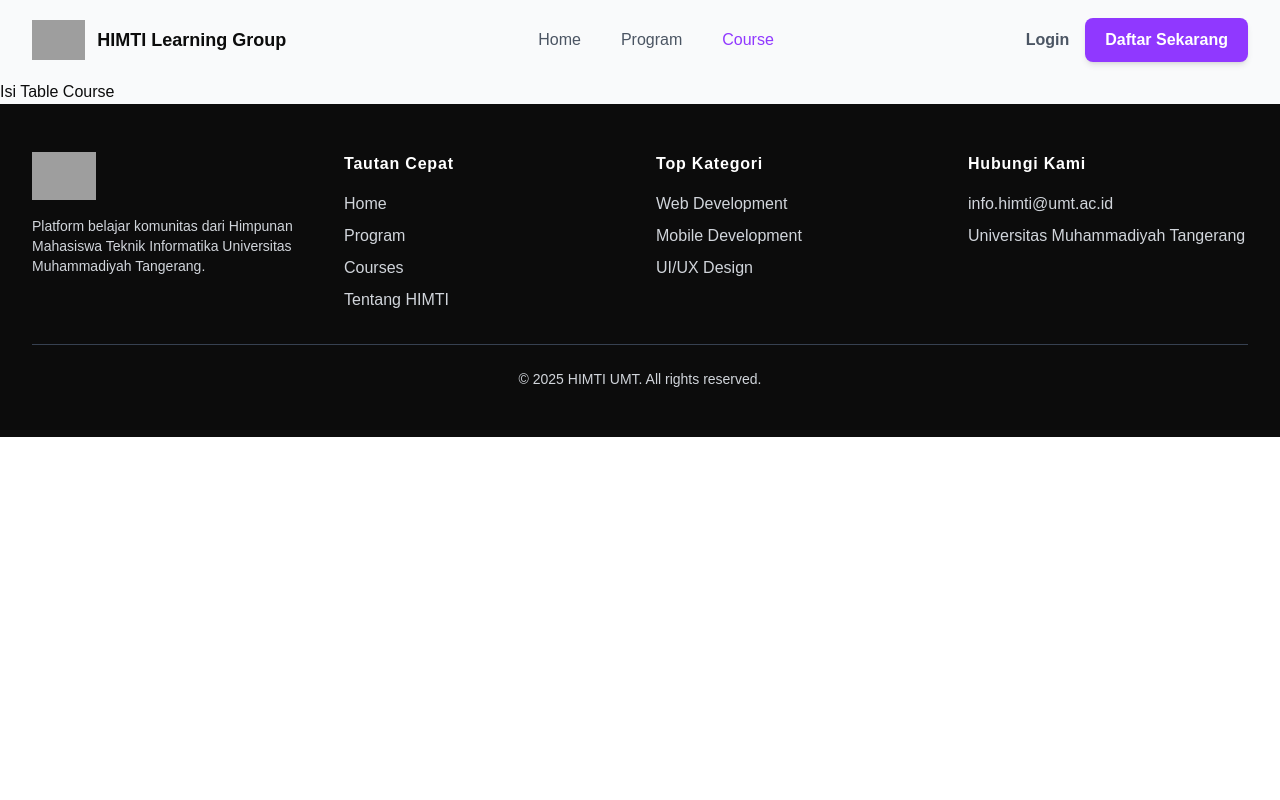
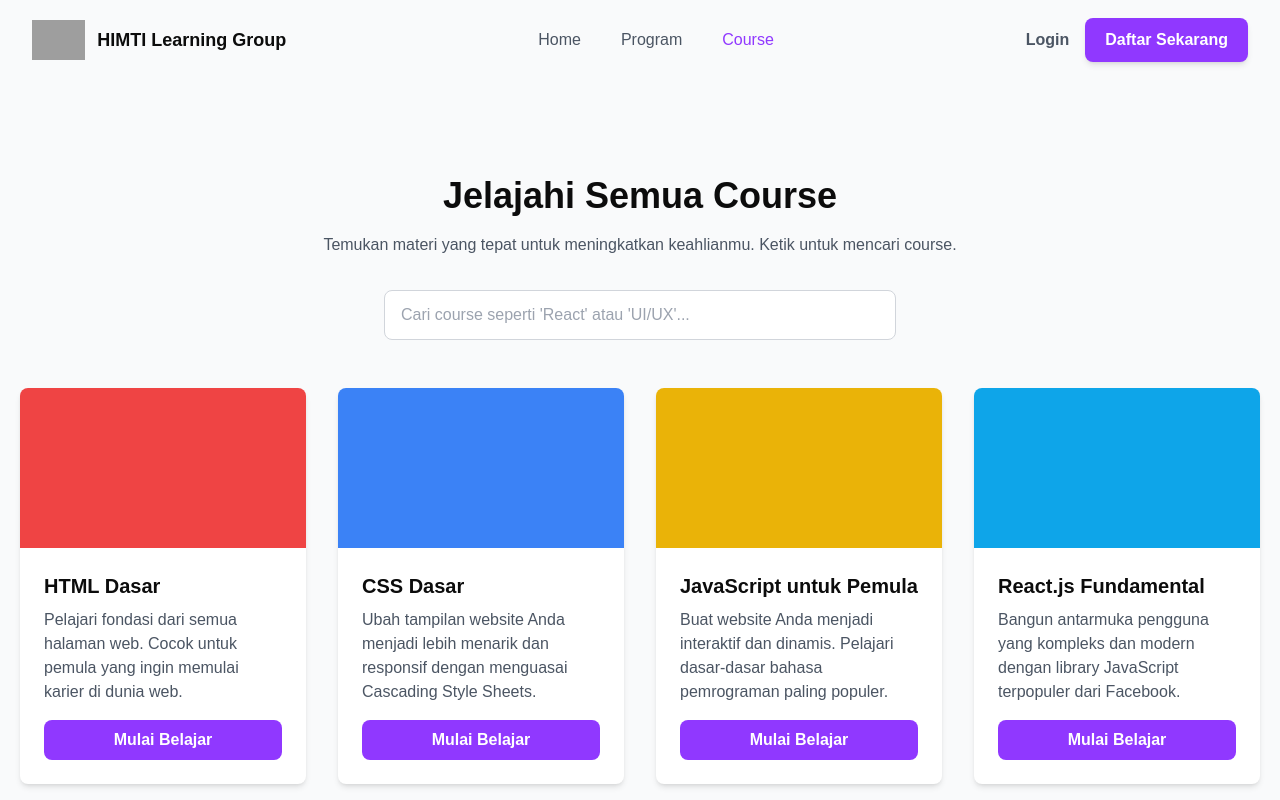
Before and after one commit to RifkiFrds/Himti-Learning-GroupApp, a React (Vite) app: page /course in a window 1280 px wide. Shown: the top 800 px of the page. Built offline with nearby package versions, Linux system fonts and the light colour scheme; grey boxes are pictures that could not be loaded.

Commit message:
add proram, course

```diff
--- a/src/Pages/Course.jsx
+++ b/src/Pages/Course.jsx
@@ -1,11 +1,64 @@
-import React from 'react'
+// src/Pages/Course.jsx
+import { useState, useEffect } from "react";
+import CourseCard from "../Components/Molecules/CourseCard";
+import { coursesData } from "../Data/courses";
 
-function Course() {
+const Course = () => {
+  const [searchQuery, setSearchQuery] = useState("");
+  const [filteredCourses, setFilteredCourses] = useState(coursesData);
+
+  useEffect(() => {
+    // Fungsi untuk memfilter course berdasarkan input pencarian
+    const filtered = coursesData.filter(course =>
+      course.title.toLowerCase().includes(searchQuery.toLowerCase()) ||
+      course.description.toLowerCase().includes(searchQuery.toLowerCase())
+    );
+    setFilteredCourses(filtered);
+  }, [searchQuery]); // Efek ini akan berjalan setiap kali `searchQuery` berubah
+
   return (
-    <div>
-      <h1>Isi Table Course</h1>
+    <div className="bg-gray-50 min-h-screen">
+      <section className="container mx-auto px-5 py-24">
+        {/* Judul dan Search Bar */}
+        <div className="flex flex-col text-center w-full mb-12">
+          <h1 className="sm:text-4xl text-3xl font-bold title-font mb-4 text-secondary">
+            Jelajahi Semua Course
+          </h1>
+          <p className="lg:w-2/3 mx-auto leading-relaxed text-base text-gray-600">
+            Temukan materi yang tepat untuk meningkatkan keahlianmu. Ketik untuk mencari course.
+          </p>
+          <div className="mx-auto mt-8 w-full max-w-lg">
+            <input
+              type="text"
+              placeholder="Cari course seperti 'React' atau 'UI/UX'..."
+              value={searchQuery}
+              onChange={(e) => setSearchQuery(e.target.value)}
+              className="w-full px-4 py-3 border border-gray-300 rounded-lg focus:outline-none focus:ring-2 focus:ring-primary"
+            />
+          </div>
+        </div>
+
+        {/* Grid untuk Kartu Course */}
+        <div className="grid grid-cols-1 md:grid-cols-2 lg:grid-cols-3 xl:grid-cols-4 gap-8">
+          {filteredCourses.length > 0 ? (
+            filteredCourses.map((course) => (
+              <CourseCard
+                key={course.id}
+                title={course.title}
+                description={course.description}
+                link={course.link}
+                thumbnailColor={course.thumbnailColor}
+              />
+            ))
+          ) : (
+            <div className="col-span-full text-center text-gray-500">
+              <p>Course tidak ditemukan.</p>
+            </div>
+          )}
+        </div>
+      </section>
     </div>
-  )
-}
+  );
+};
 
-export default Course
+export default Course;
--- a/src/Pages/Program.jsx
+++ b/src/Pages/Program.jsx
@@ -1,11 +1,37 @@
-import React from 'react'
+// src/Pages/Program.jsx
+import ProgramCard from "../Components/Molecules/ProgramCard";
+import { programsData } from "../Data/program";
 
-function Program() {
+const Program = () => {
   return (
-    <div>
-      <h1>Isi Table Program HIMTI</h1>
+    // UBAH DARI GRADASI MENJADI BG-GRAY-50
+    <div className="bg-gray-50">
+      <section className="container mx-auto px-5 py-24">
+        {/* Judul Halaman */}
+        <div className="flex flex-col text-center w-full mb-20">
+          <h1 className="sm:text-4xl text-3xl font-bold title-font mb-4 text-secondary">
+            Program Unggulan Kami
+          </h1>
+          <p className="lg:w-2/3 mx-auto leading-relaxed text-base text-gray-600">
+            Pilih jalur belajarmu dan mulailah perjalanan untuk menjadi seorang profesional di bidang teknologi.
+          </p>
+        </div>
+
+        {/* Grid untuk Kartu Program */}
+        <div className="grid grid-cols-1 md:grid-cols-2 lg:grid-cols-3 gap-8">
+          {programsData.map((program) => (
+            <ProgramCard
+              key={program.id}
+              icon={program.icon}
+              title={program.title}
+              description={program.description}
+              link={program.link}
+            />
+          ))}
+        </div>
+      </section>
     </div>
-  )
-}
+  );
+};
 
-export default Program
+export default Program;
```
